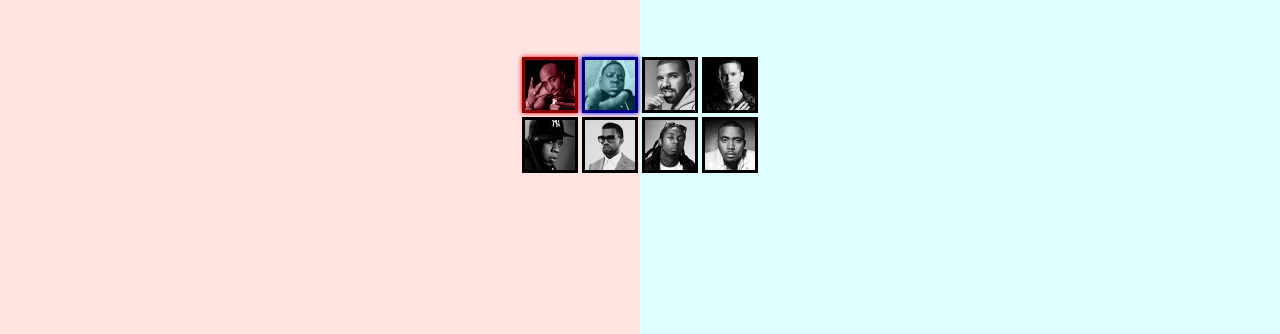
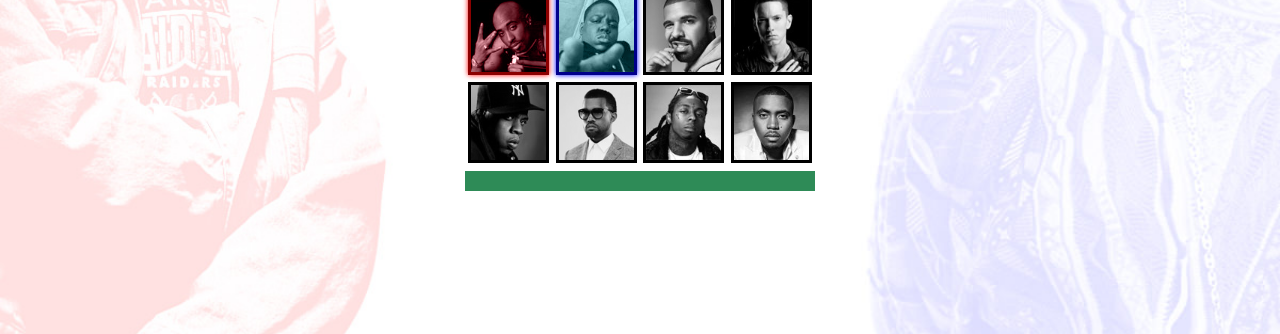
Before and after one commit to jayzizzle/versus, a website built with webpack: page index.html in a window 1280 px wide. Shown: the part 466-800 px from the top of the page. Built offline with nearby package versions, Linux system fonts and the light colour scheme.

Commit message:
add backgrounds

```diff
--- a/index.html
+++ b/index.html
@@ -22,18 +22,23 @@
             <h2>VERSUS</h2>
         </header>
 
-        <nav class="player-select">
-            <ul id="ul-player-select">
-            </ul>
-        </nav>
+        <div class="player-select-wrapper">
+            <nav class="player-select">
+                <ul id="ul-player-select">
+                </ul>
+            </nav>
+            <div class="player-select-toggle">
+
+            </div>
+        </div>
 
     </div>
     <div class="player-container">
-        <section class="player-side player-side-left">
+        <section id="player-side-left" class="player-side">
             <h1 id="left-player-name"></h1>
             <h6 id="left-player-alias"></h6>
         </section>
-        <section class="player-side player-side-right">
+        <section id="player-side-right" class="player-side">
             <h1 id="right-player-name"></h1>
             <h6 id="right-player-alias"></h6>
         </section>
--- a/src/scripts/player_select.js
+++ b/src/scripts/player_select.js
@@ -27,12 +27,19 @@ class PlayerSelect {
     }
 
     setDefault() {
+        let backgroundLeft = document.getElementById('player-side-left')
         let displayLeftName = document.getElementById('left-player-name');
         let displayLeftAlias = document.getElementById('left-player-alias');
+
+        let backgroundRight = document.getElementById('player-side-right')
         let displayRightName = document.getElementById('right-player-name');
         let displayRightAlias = document.getElementById('right-player-alias');
+
+        backgroundLeft.style.backgroundImage = `url("/src/images/background/${this.leftSelection.fileName}.jpg")`;
         displayLeftName.innerHTML = this.leftSelection.stageName;
         displayLeftAlias.innerHTML = this.leftSelection.alias;
+
+        backgroundRight.style.backgroundImage = `url("/src/images/background_alt/${this.rightSelection.fileName}.jpg")`;
         displayRightName.innerHTML = this.rightSelection.stageName;
         displayRightAlias.innerHTML = this.rightSelection.alias;
 
@@ -135,8 +142,16 @@ class PlayerSelect {
 
     mouseOnActions(ele) {
         let artist = this.artists[ele.dataset.id];
+
+        let backgroundImg = document.getElementById(`player-side-${this.currentSide}`)
         let displayName = document.getElementById(`${this.currentSide}-player-name`);
         let displayAlias = document.getElementById(`${this.currentSide}-player-alias`);
+
+        if (this.currentSide === 'left') {
+            backgroundImg.style.backgroundImage = `url("/src/images/background/${artist.fileName}.jpg")`
+        } else if (this.currentSide === 'right') {
+            backgroundImg.style.backgroundImage = `url("/src/images/background_alt/${artist.fileName}.jpg")`
+        }
 
         displayName.innerHTML = artist.stageName;
         displayAlias.innerHTML = artist.alias;
@@ -152,7 +167,7 @@ class PlayerSelect {
     }
 
     oppositeSide() {
-        if (!this.currentSide) return
+        if (!this.currentSide) return;
         return this.currentSide === 'left' ? 'right' : 'left';
     }
 
--- a/src/styles/style.css
+++ b/src/styles/style.css
@@ -6,7 +6,7 @@ body {
     position: relative;
     min-height: 100%;
     height: 100%;
-    background-color: lightgreen;
+    /* background-color: lightgreen; */
 }
 
 h1 {
@@ -54,15 +54,28 @@ h6 {
     align-items: center;
 }
 
-.player-side-left {
-    background-color: mistyrose;
+#player-side-left {
+    /* background-color: mistyrose; */
+    background-color: white;
+    background-repeat: no-repeat;
+    background-size: cover;
+    background-position: left top;
 }
 
-.player-side-right {
-    background-color: lightcyan;
+#player-side-right {
+    /* background-color: lightcyan; */
+    background-color: white;
+    background-repeat: no-repeat;
+    background-size: cover;
+    background-position: right top;
 }
 
 /* BEGIN CHARACTER SELECT */
+
+.player-select-wrapper {
+    display: flex;
+    flex-direction: column;
+}
 
 #ul-player-select {
     bottom: 0;
@@ -70,30 +83,36 @@ h6 {
     justify-content: center;
     align-items: center;
     flex-wrap: wrap;
-    width: 240px;
-    height: 120px;
+    width: 350px;
+    height: 175px;
     /* border: 3px solid black; */
-    cursor: pointer;
 }
 
 .li-player-select {
     display: flex;
     justify-content: center;
     align-items: center;
-    width: 50px;
-    height: 50px;
+    width: 75px;
+    height: 75px;
     margin: 0 auto;
     text-align: center;
     border: 3px solid black;
     background-color: lightgrey;
     background-size: contain;
     background-blend-mode: luminosity;
+    cursor: pointer;
 }
 
 .li-player-select:hover {
     background-color: lightslategray;
     background-blend-mode: normal;
     box-shadow: 0 0 5px black;
+}
+
+.player-select-toggle {
+    background-color: seagreen;
+    height: 20px;
+    margin: 5px 0px;
 }
 
 /* BEGIN EFFECTS */
```
Also changed, not shown: dist/main.js, src/images/background/2pac.jpg (added), src/images/background/big.jpg (added), src/images/background/drake.jpg (added), src/images/background/eminem.jpg (added), src/images/background/jayz.jpg (added), src/images/background/kanye.jpg (added), src/images/background/lilwayne.jpg (added), src/images/background/nas.jpg (added), src/images/background_alt/2pac.jpg (added), src/images/background_alt/big.jpg (added), src/images/background_alt/drake.jpg (added), src/images/background_alt/eminem.jpg (added), src/images/background_alt/jayz.jpg (added), 3 more files.
